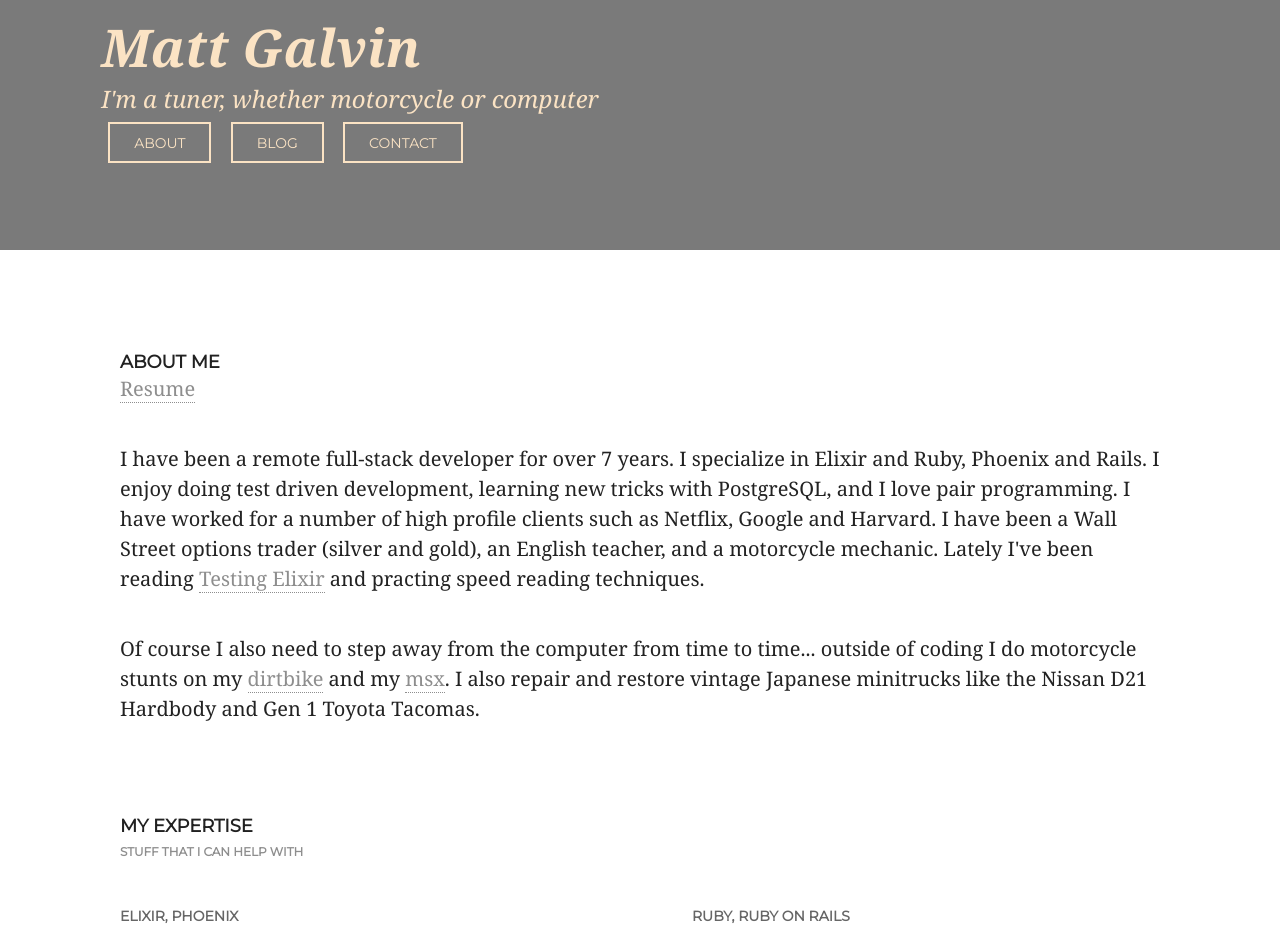
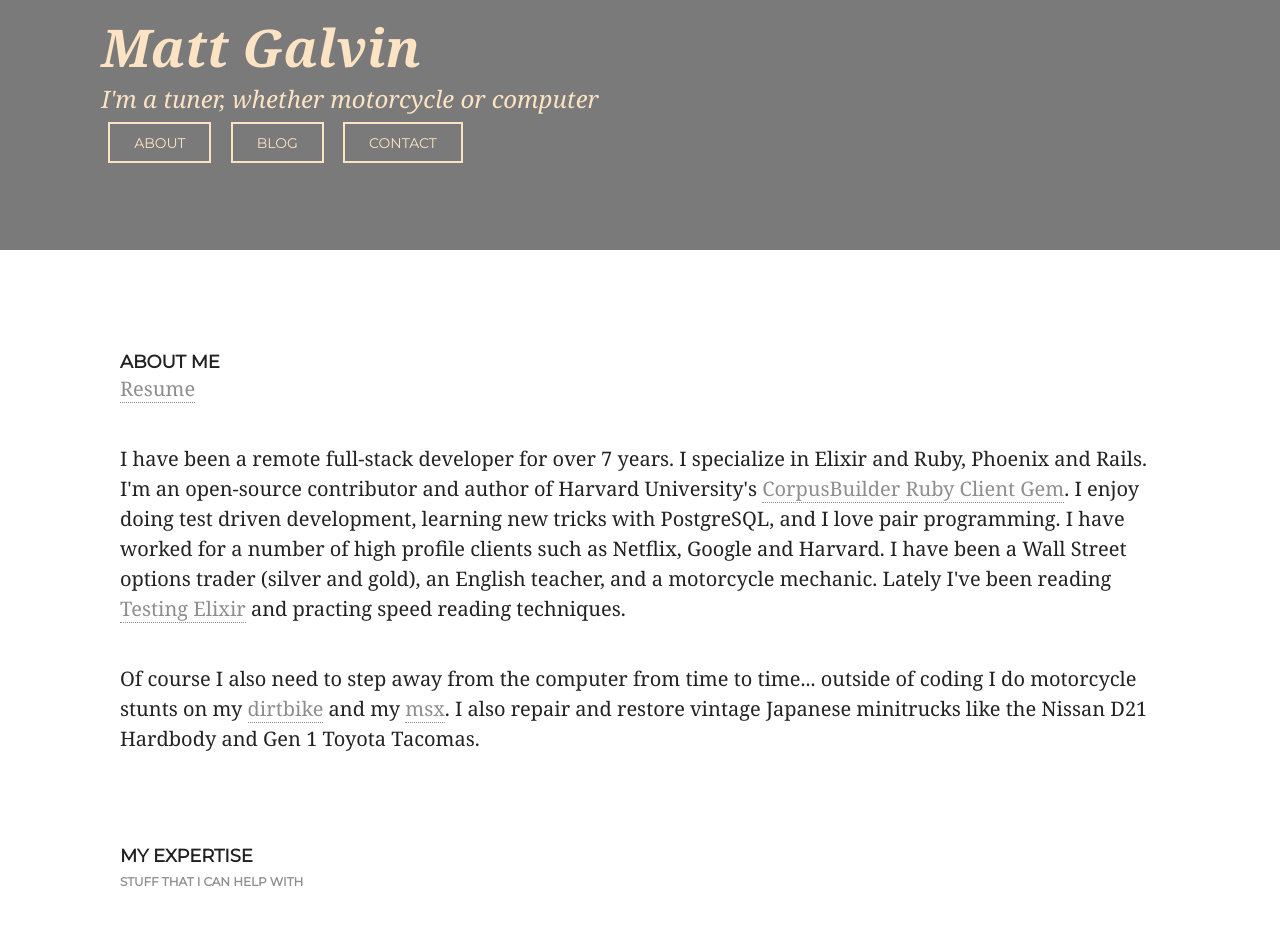
Before and after one commit to mattjg908/mattjg908.github.com, a Jekyll site: the page built from about/index.html, in a window 1280 px wide. Shown: the top 938 px of the page. Built offline with Jekyll 4.4.1, drawn with Linux system fonts in a browser that asks for light colours; some web fonts are replaced.

Commit message:
Update about

```diff
--- a/about/index.html
+++ b/about/index.html
@@ -16,7 +16,11 @@ overview: true
             </header>
 
             <p>I have been a remote full-stack developer for over 7 years. I
-            specialize in Elixir and Ruby, Phoenix and Rails. I enjoy doing test
+            specialize in Elixir and Ruby, Phoenix and Rails. I'm an open-source
+            contributor and author of Harvard University's <a
+              href="https://github.com/berkmancenter/corpusbuilder-ruby-client/blob/master/corpusbuilder-ruby.gemspec#L9">
+              CorpusBuilder Ruby
+              Client Gem</a>. I enjoy doing test
             driven development, learning new tricks with PostgreSQL,  and I love pair programming. I have worked for a number of high profile clients such as Netflix, Google and Harvard.
             I have been a Wall Street options trader (silver and gold), an
             English teacher, and a motorcycle mechanic. Lately I've been reading
```
Also changed, not shown: 2 other files.
